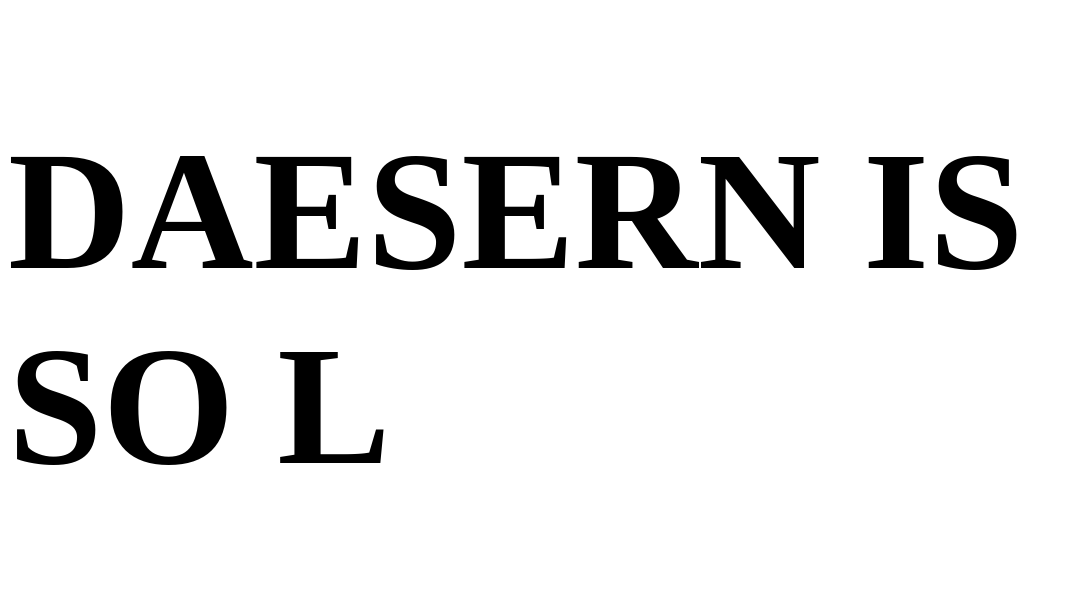
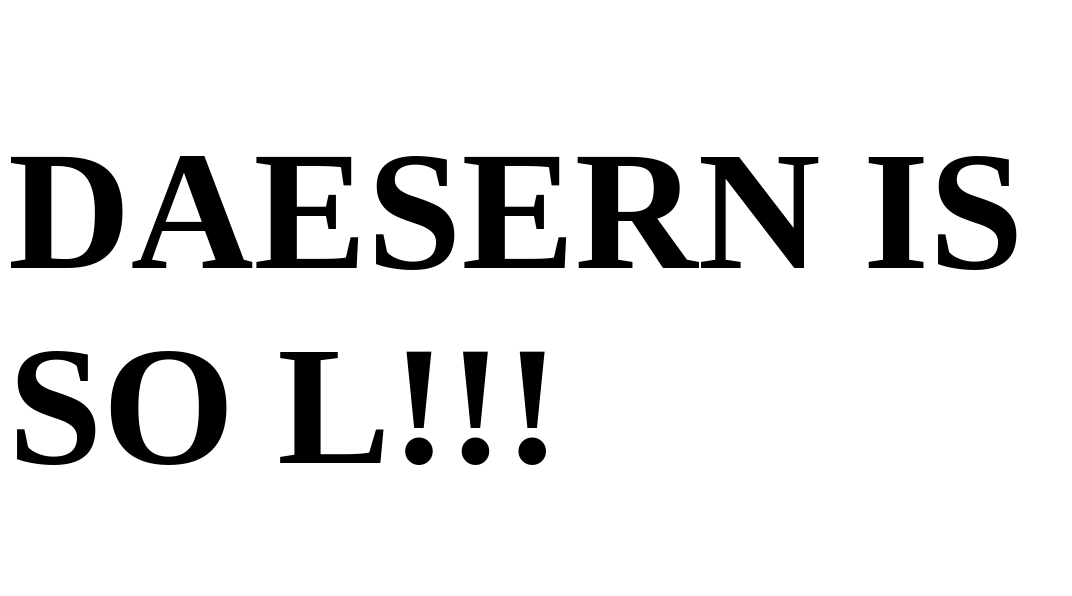
Before and after one commit to dinggzz/daesern-is-L, a plain HTML site: page daesern.html in a window 1280 px wide. Shown: the top 596 px of the page, without its empty margins (0-1072 px from the left). Drawn offline with Linux system fonts and the light colour scheme.

Commit message:
Update daesern.html

```diff
--- a/daesern.html
+++ b/daesern.html
@@ -7,7 +7,7 @@
     <title>Daesern dont want to play valo</title>
 </head>
 <body>
-    <h1 style="font-size: 170px;">DAESERN IS SO L</h1>
+    <h1 style="font-size: 170px;">DAESERN IS SO L!!!</h1>
     <video src="vi1.mp4" autoplay controls></video>
 </body>
 </html>
```
